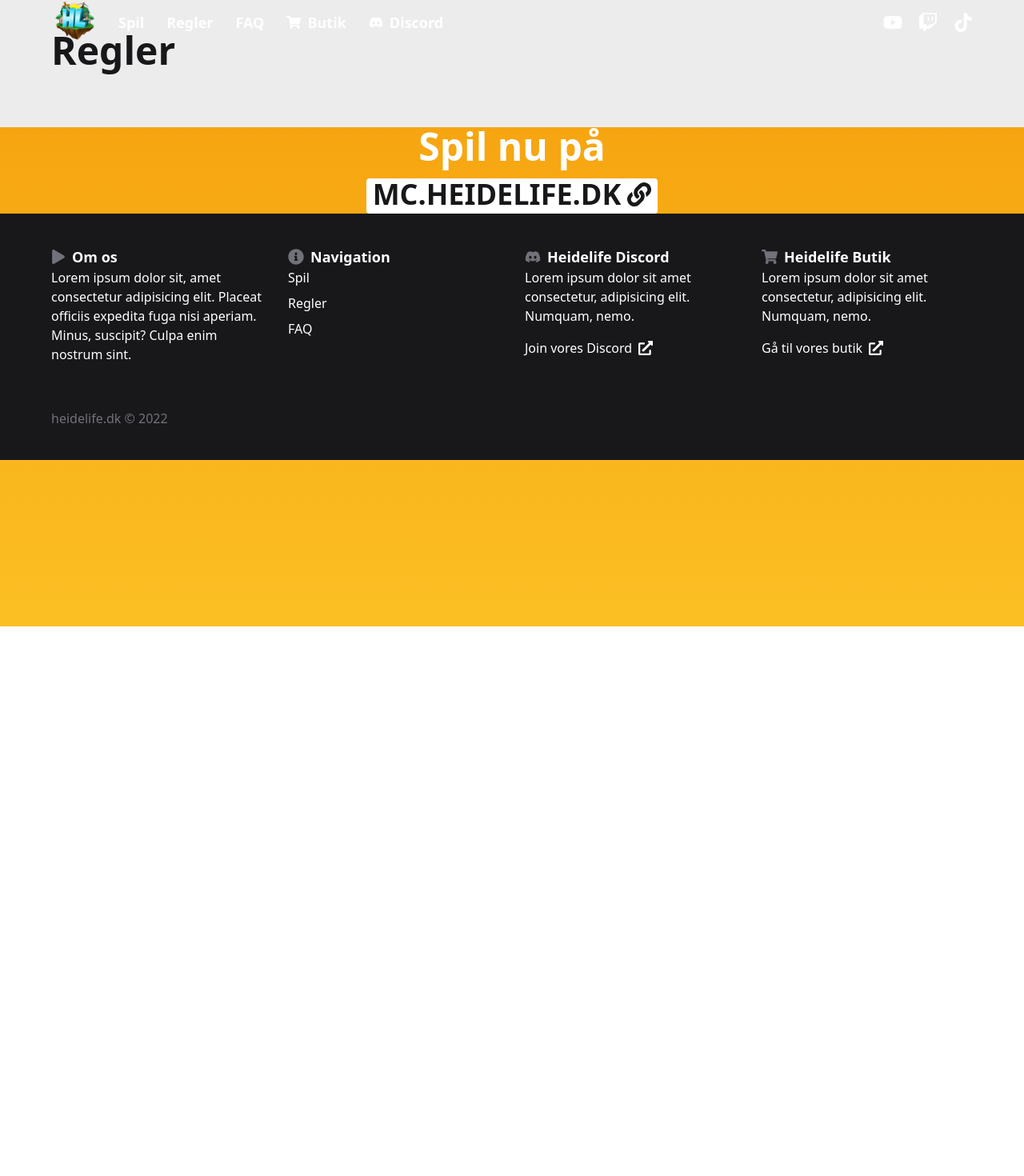
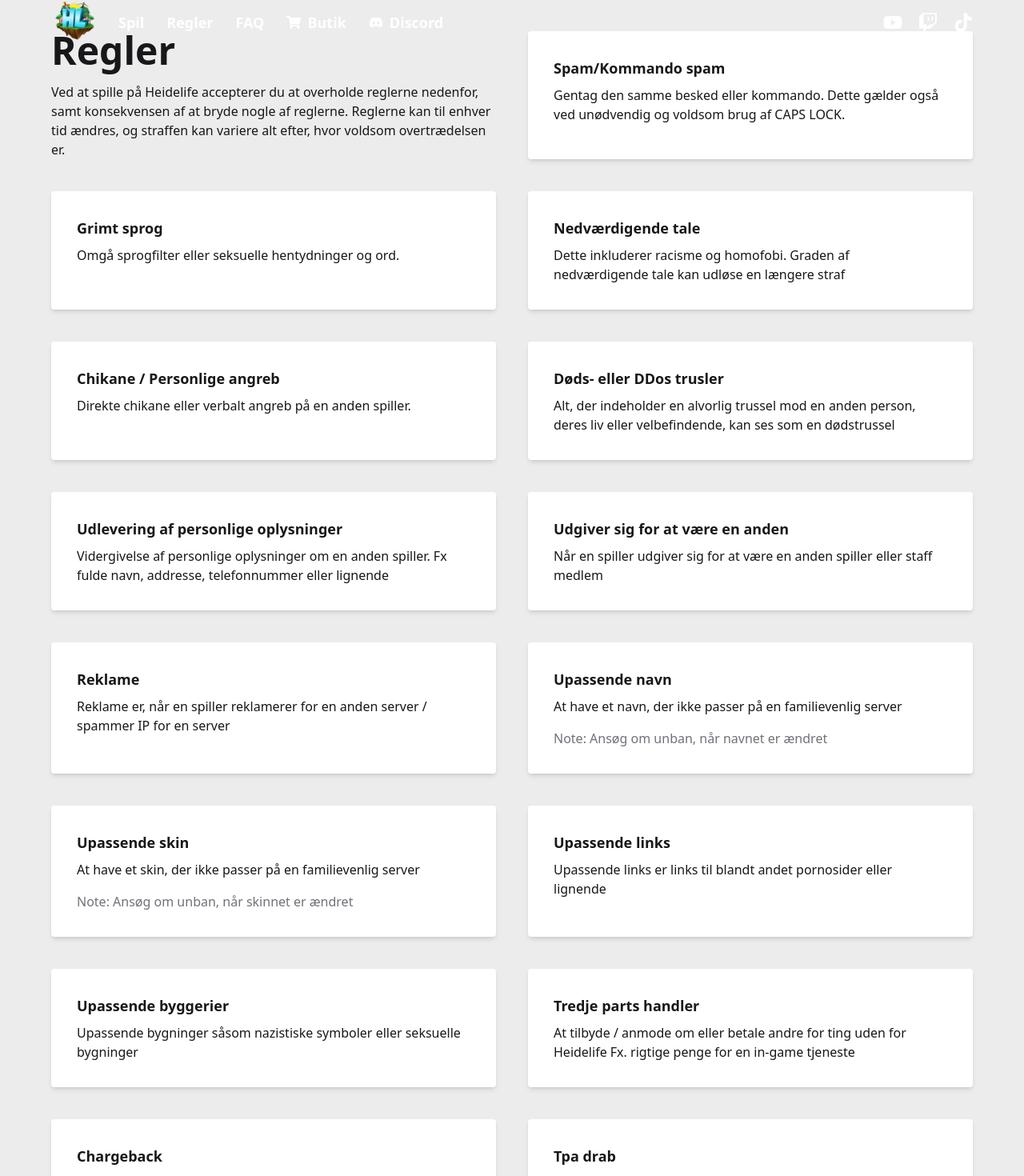
Before and after one commit to karstenpedersen/heidelife, a Next.js app: page /regler in a window 1280 px wide. Shown: the part 17-1487 px from the top of the page at 80% size. Before the commit the page ends 800 px from the top, so only its background shows below. Built offline with nearby package versions, Linux system fonts and the light colour scheme.

Commit message:
add rules

```diff
--- /dev/null
+++ b/data/rules.data.ts
@@ -0,0 +1,114 @@
+import { Rule } from "../src/utils/types/rules";
+
+export const ruleData: Rule[] = [
+  {
+    rule: "Spam/Kommando spam",
+    description:
+      "Gentag den samme besked eller kommando. Dette gælder også ved unødvendig og voldsom brug af CAPS LOCK.",
+    consequence: "10m mute",
+  },
+  {
+    rule: "Grimt sprog",
+    description: "Omgå sprogfilter eller seksuelle hentydninger og ord.",
+    consequence: "10m -> 1t mute",
+  },
+  {
+    rule: "Nedværdigende tale",
+    description:
+      "Dette inkluderer racisme og homofobi. Graden af nedværdigende tale kan udløse en længere straf",
+    consequence: "7d ban",
+  },
+  {
+    rule: "Chikane / Personlige angreb",
+    description: "Direkte chikane eller verbalt angreb på en anden spiller.",
+    consequence: "7d ban -> Permanent ban",
+  },
+  {
+    rule: "Døds- eller DDos trusler",
+    description:
+      "Alt, der indeholder en alvorlig trussel mod en anden person, deres liv eller velbefindende, kan ses som en dødstrussel",
+    consequence: "Permanent ban",
+  },
+  {
+    rule: "Udlevering af personlige oplysninger",
+    description:
+      "Vidergivelse af personlige oplysninger om en anden spiller. Fx fulde navn, addresse, telefonnummer eller lignende",
+    consequence: "Permanent ban",
+  },
+  {
+    rule: "Udgiver sig for at være en anden",
+    description:
+      "Når en spiller udgiver sig for at være en anden spiller eller staff medlem",
+    consequence: "7d ban",
+  },
+  {
+    rule: "Reklame",
+    description:
+      "Reklame er, når en spiller reklamerer for en anden server / spammer IP for en server",
+    consequence: "Permanent ban",
+  },
+  {
+    rule: "Upassende navn",
+    description: "At have et navn, der ikke passer på en familievenlig server",
+    consequence: "Permanent ban indtil ændret",
+    note: "Ansøg om unban, når navnet er ændret",
+  },
+  {
+    rule: "Upassende skin",
+    description: "At have et skin, der ikke passer på en familievenlig server",
+    consequence: "Permanent ban indtil ændret",
+    note: "Ansøg om unban, når skinnet er ændret",
+  },
+  {
+    rule: "Upassende links",
+    description:
+      "Upassende links er links til blandt andet pornosider eller lignende",
+    consequence: "Permanent ban",
+  },
+  {
+    rule: "Upassende byggerier",
+    description:
+      "Upassende bygninger såsom nazistiske symboler eller seksuelle bygninger",
+    consequence: "Advarsel + fjernelse -> 7d ban",
+  },
+  {
+    rule: "Tredje parts handler",
+    description:
+      "At tilbyde / anmode om eller betale andre for ting uden for Heidelife Fx. rigtige penge for en in-game tjeneste",
+    consequence: "Permanent ban",
+  },
+  {
+    rule: "Chargeback",
+    description:
+      "Oprettelse af et krav om tilbagebetaling af varer købt i Heidelife buttoken (ranks. osv)",
+    consequence: "Permanent ban",
+  },
+  {
+    rule: "Tpa drab",
+    description: "At tpa til en spiller med den hensigt at dræbe denne person",
+    consequence: "1d ban",
+  },
+  {
+    rule: "Tpa fælde",
+    description:
+      "At tpa en spiller til dig for at fange personen i f.eks. en portal",
+    consequence: "1d ban",
+  },
+  {
+    rule: "Manglende respekt for staff",
+    description:
+      "At kalde en medarbejder grimme ting eller generet tale nedsættende til eller om personen",
+    consequence: "1t mute -> 1d ban",
+  },
+  {
+    rule: "Brug af ulovlige mods",
+    description: "At bruge mods i Minecraft, som fx. Wurst og Husuni",
+    consequence: "7d ban",
+  },
+  {
+    rule: "Omgå AFK system",
+    description:
+      "At bruge et system for at omgå AFK systemet. Eks. auto kommandoer osv.",
+    consequence: "1d ban",
+  },
+];
--- a/src/components/navigation/Footer.tsx
+++ b/src/components/navigation/Footer.tsx
@@ -57,7 +57,7 @@ const Footer: React.FC<IFooter> = () => {
               href="https://discord.gg/NBppK3W76m"
               text="Join vores Discord"
               endIcon={FaExternalLinkAlt}
-              iconClassName="!text-lg"
+              iconClassName="!text-base"
               className="hover:text-primary"
             />
           </div>
@@ -77,7 +77,7 @@ const Footer: React.FC<IFooter> = () => {
               href="https://heidelife.tebex.io/"
               text="Gå til vores butik"
               endIcon={FaExternalLinkAlt}
-              iconClassName="!text-lg"
+              iconClassName="!text-base"
               className="hover:text-primary"
             />
           </div>
--- a/src/pages/regler.tsx
+++ b/src/pages/regler.tsx
@@ -1,12 +1,14 @@
 import Head from "next/head";
+import { ruleData } from "../../data/rules.data";
 import Heading from "../components/headings/Heading";
 import PageLayout from "../components/layouts/PageLayout";
 import Wrapper from "../components/utils/Wrapper";
 import PromotionSection from "../sections/PromotionSection";
 import TitleSection from "../sections/TitleSection";
 import { NextPageWithLayout } from "../utils/types/page";
+import { Rule } from "../utils/types/rules";
 
-const Rules: NextPageWithLayout = () => {
+const Rules: NextPageWithLayout<{ rules: Rule[] }> = ({ rules }) => {
   return (
     <>
       <Head>
@@ -17,15 +19,48 @@ const Rules: NextPageWithLayout = () => {
       </Head>
 
       <TitleSection title="Regler" />
+
       <section id="regler" className="bg-background py-10 sm:py-14">
-        <Wrapper>
-          <Heading title="Regler" />
+        <Wrapper className="relative flex flex-col gap-10 lg:flex-row">
+          {/* Content */}
+          <div className="grid gap-8 lg:grid-cols-2 lg:gap-10">
+            <div>
+              <Heading title="Regler" />
+              <p>
+                Ved at spille på Heidelife accepterer du at overholde reglerne
+                nedenfor, samt konsekvensen af at bryde nogle af reglerne.
+                Reglerne kan til enhver tid ændres, og straffen kan variere alt
+                efter, hvor voldsom overtrædelsen er.
+              </p>
+            </div>
+            {rules.map((rule, index) => {
+              return (
+                <div key={index} className="rounded bg-surface p-8 shadow-md">
+                  <h2 className="mb-2 text-lg font-semibold">{rule.rule}</h2>
+                  <p>{rule.description}</p>
+                  {rule.note && (
+                    <p className="mt-4 text-zinc-500">Note: {rule.note}</p>
+                  )}
+                </div>
+              );
+            })}
+          </div>
         </Wrapper>
       </section>
       <PromotionSection />
     </>
   );
 };
+
+export async function getStaticProps() {
+  const rules = ruleData;
+
+  return {
+    props: {
+      rules,
+    },
+  };
+}
 
 Rules.getLayout = (page) => {
   return (
--- a/src/sections/FaqDiscordSection.tsx
+++ b/src/sections/FaqDiscordSection.tsx
@@ -16,7 +16,7 @@ const FaqDiscordSection: React.FC<IFaqDiscordSection> = () => {
               <p>Kontakt os på vores discord</p>
             </div>
             <IconLink
-              href="/"
+              href="https://discord.gg/NBppK3W76m"
               endIcon={FaExternalLinkAlt}
               text="Gå til Heidelife Discord"
               className="rounded bg-primary px-6 py-4 font-semibold text-surface hover:bg-primary-variant"
--- a/src/sections/PromotionSection.tsx
+++ b/src/sections/PromotionSection.tsx
@@ -1,4 +1,5 @@
 import Heading from "../components/headings/Heading";
+import ImageBackground from "../components/utils/ImageBackground";
 import IpButton from "../components/utils/IpButton";
 import Wrapper from "../components/utils/Wrapper";
 
@@ -8,12 +9,14 @@ const PromotionSection: React.FC<IPromotionSection> = () => {
   return (
     <section
       id="promotion"
-      className="relative h-[400px] bg-gradient-to-br from-secondary to-secondary-variant"
+      className="relative h-[300px] bg-gradient-to-br from-secondary to-secondary-variant"
     >
-      <Wrapper className="flex flex-col items-center justify-center gap-4">
-        <Heading title="Spil nu på" className="!text-4xl text-surface" />
-        <IpButton size="lg" variant="secondary" />
-      </Wrapper>
+      <ImageBackground imageSrc="/images/backgrounds/lobby-blured.png" darkBg>
+        <Wrapper className="flex flex-col items-center justify-center gap-4">
+          <Heading title="Spil nu på" className="!text-4xl text-surface" />
+          <IpButton size="lg" variant="secondary" />
+        </Wrapper>
+      </ImageBackground>
     </section>
   );
 };
--- /dev/null
+++ b/src/utils/types/rules.d.ts
@@ -0,0 +1,6 @@
+export type Rule = {
+  rule: string;
+  description: string;
+  consequence: string;
+  note?: string;
+};
```
Also changed, not shown: public/images/backgrounds/lobby-blured.png (added), 1 other file (tests, documents, lock files or other folders).
